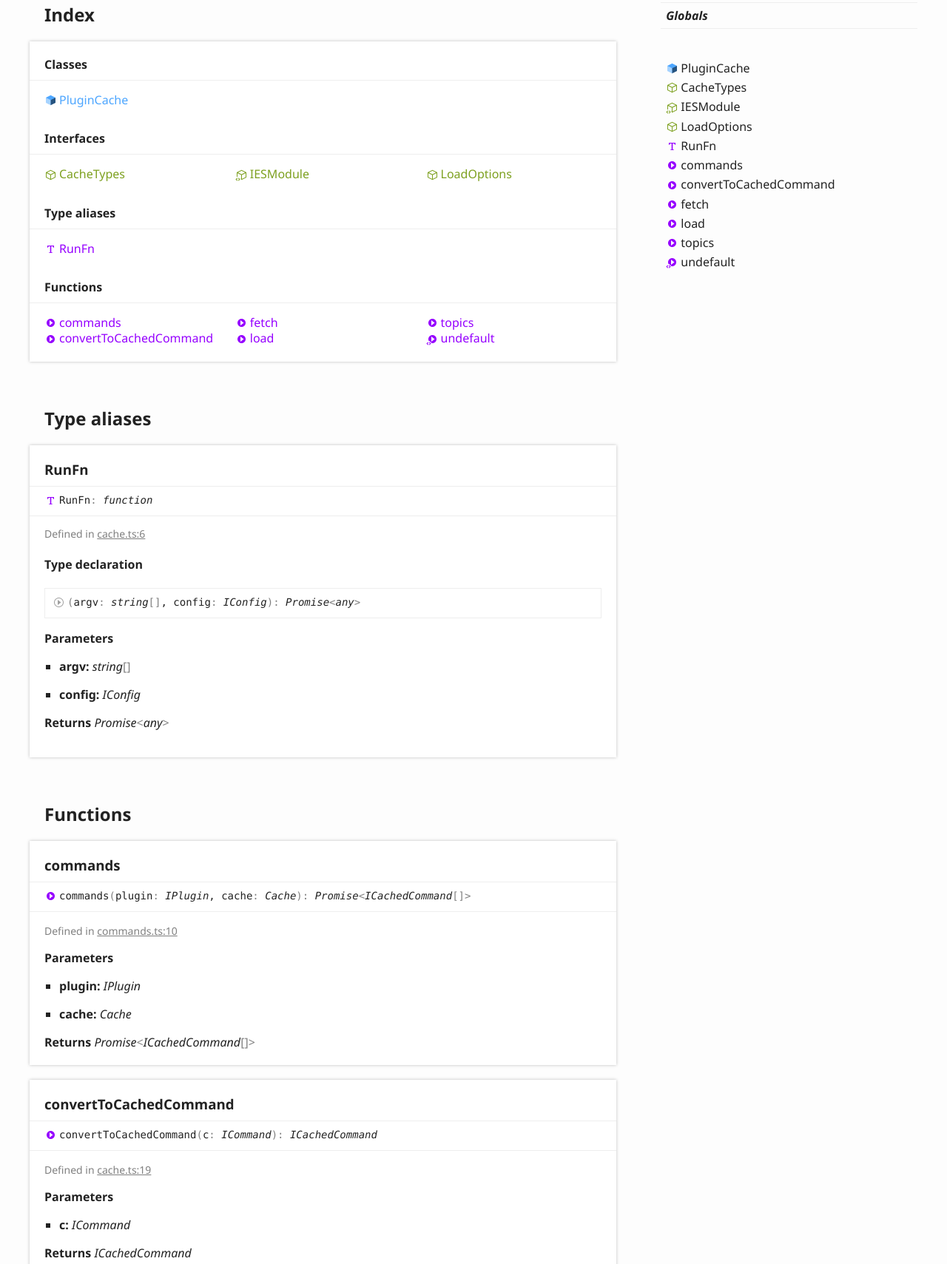
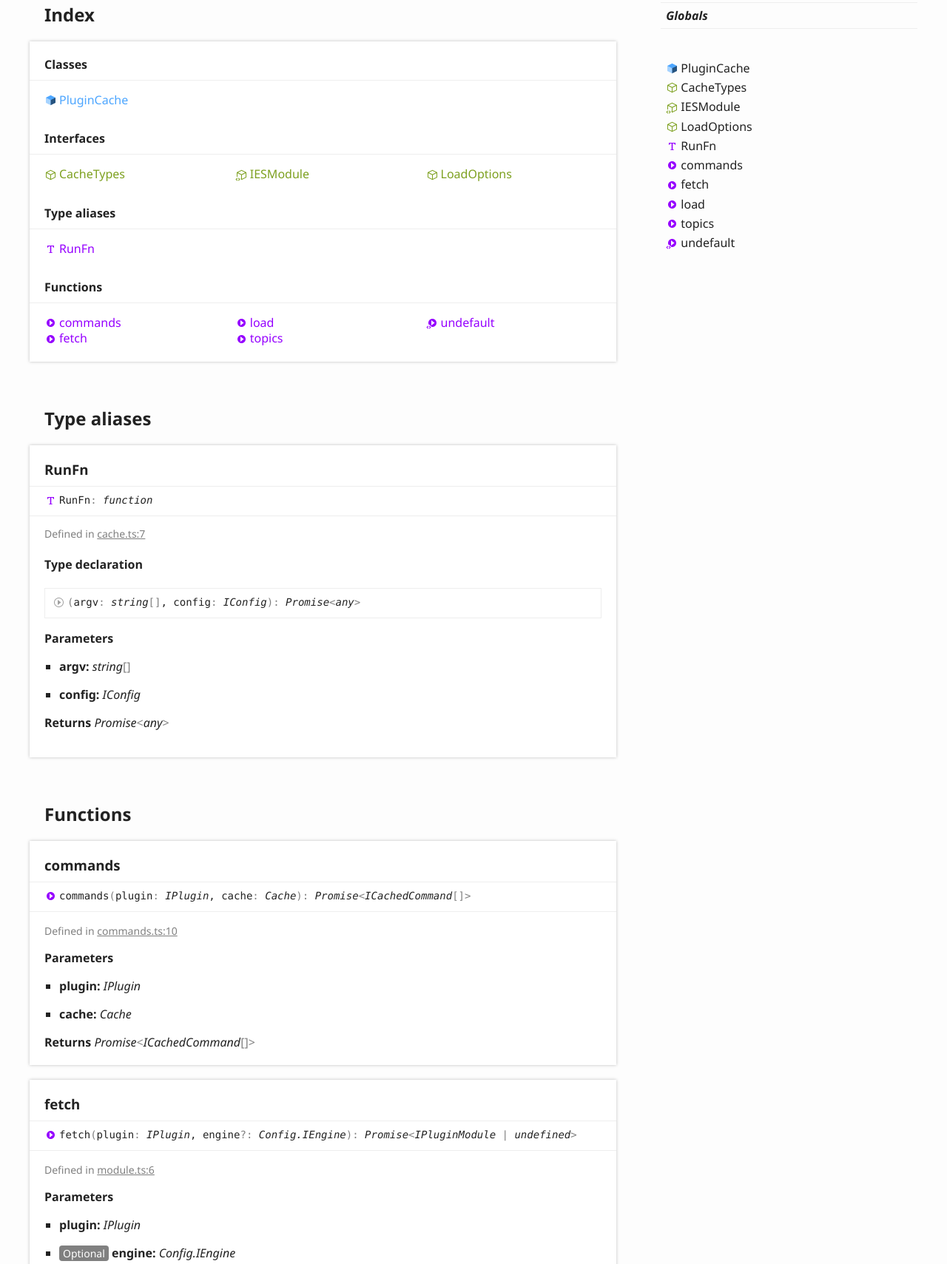
Before and after one commit to oclif/loader, a plain HTML site: page globals.html in a window 1280 px wide. Shown: the part 192-1901 px from the top of the page at 74% size. Drawn offline with Linux system fonts and the light colour scheme.

Commit message:
updates from undefined [skip ci]

```diff
--- a/globals.html
+++ b/globals.html
@@ -89,7 +89,6 @@
 							<h3>Functions</h3>
 							<ul class="tsd-index-list">
 								<li class="tsd-kind-function tsd-is-external"><a href="globals.html#commands" class="tsd-kind-icon">commands</a></li>
-								<li class="tsd-kind-function tsd-is-external"><a href="globals.html#converttocachedcommand" class="tsd-kind-icon">convert<wbr>ToCached<wbr>Command</a></li>
 								<li class="tsd-kind-function tsd-is-external"><a href="globals.html#fetch" class="tsd-kind-icon">fetch</a></li>
 								<li class="tsd-kind-function"><a href="globals.html#load" class="tsd-kind-icon">load</a></li>
 								<li class="tsd-kind-function tsd-is-external"><a href="globals.html#topics" class="tsd-kind-icon">topics</a></li>
@@ -107,7 +106,7 @@
 					<div class="tsd-signature tsd-kind-icon">Run<wbr>Fn<span class="tsd-signature-symbol">:</span> <span class="tsd-signature-type">function</span></div>
 					<aside class="tsd-sources">
 						<ul>
-							<li>Defined in <a href="https://github.com/dxcli/loader/blob/37a34c5/src/cache.ts#L6">cache.ts:6</a></li>
+							<li>Defined in <a href="https://github.com/dxcli/loader/blob/3b1c14e/src/cache.ts#L7">cache.ts:7</a></li>
 						</ul>
 					</aside>
 					<div class="tsd-type-declaration">
@@ -148,7 +147,7 @@
 						<li class="tsd-description">
 							<aside class="tsd-sources">
 								<ul>
-									<li>Defined in <a href="https://github.com/dxcli/loader/blob/37a34c5/src/commands.ts#L10">commands.ts:10</a></li>
+									<li>Defined in <a href="https://github.com/dxcli/loader/blob/3b1c14e/src/commands.ts#L10">commands.ts:10</a></li>
 								</ul>
 							</aside>
 							<h4 class="tsd-parameters-title">Parameters</h4>
@@ -165,29 +164,6 @@
 					</ul>
 				</section>
 				<section class="tsd-panel tsd-member tsd-kind-function tsd-is-external">
-					<a name="converttocachedcommand" class="tsd-anchor"></a>
-					<h3>convert<wbr>ToCached<wbr>Command</h3>
-					<ul class="tsd-signatures tsd-kind-function tsd-is-external">
-						<li class="tsd-signature tsd-kind-icon">convert<wbr>ToCached<wbr>Command<span class="tsd-signature-symbol">(</span>c<span class="tsd-signature-symbol">: </span><span class="tsd-signature-type">ICommand</span><span class="tsd-signature-symbol">)</span><span class="tsd-signature-symbol">: </span><span class="tsd-signature-type">ICachedCommand</span></li>
-					</ul>
-					<ul class="tsd-descriptions">
-						<li class="tsd-description">
-							<aside class="tsd-sources">
-								<ul>
-									<li>Defined in <a href="https://github.com/dxcli/loader/blob/37a34c5/src/cache.ts#L19">cache.ts:19</a></li>
-								</ul>
-							</aside>
-							<h4 class="tsd-parameters-title">Parameters</h4>
-							<ul class="tsd-parameters">
-								<li>
-									<h5>c: <span class="tsd-signature-type">ICommand</span></h5>
-								</li>
-							</ul>
-							<h4 class="tsd-returns-title">Returns <span class="tsd-signature-type">ICachedCommand</span></h4>
-						</li>
-					</ul>
-				</section>
-				<section class="tsd-panel tsd-member tsd-kind-function tsd-is-external">
 					<a name="fetch" class="tsd-anchor"></a>
 					<h3>fetch</h3>
 					<ul class="tsd-signatures tsd-kind-function tsd-is-external">
@@ -197,7 +173,7 @@
 						<li class="tsd-description">
 							<aside class="tsd-sources">
 								<ul>
-									<li>Defined in <a href="https://github.com/dxcli/loader/blob/37a34c5/src/module.ts#L6">module.ts:6</a></li>
+									<li>Defined in <a href="https://github.com/dxcli/loader/blob/3b1c14e/src/module.ts#L6">module.ts:6</a></li>
 								</ul>
 							</aside>
 							<h4 class="tsd-parameters-title">Parameters</h4>
@@ -223,7 +199,7 @@
 						<li class="tsd-description">
 							<aside class="tsd-sources">
 								<ul>
-									<li>Defined in <a href="https://github.com/dxcli/loader/blob/37a34c5/src/index.ts#L22">index.ts:22</a></li>
+									<li>Defined in <a href="https://github.com/dxcli/loader/blob/3b1c14e/src/index.ts#L22">index.ts:22</a></li>
 								</ul>
 							</aside>
 							<h4 class="tsd-parameters-title">Parameters</h4>
@@ -246,7 +222,7 @@
 						<li class="tsd-description">
 							<aside class="tsd-sources">
 								<ul>
-									<li>Defined in <a href="https://github.com/dxcli/loader/blob/37a34c5/src/topics.ts#L18">topics.ts:18</a></li>
+									<li>Defined in <a href="https://github.com/dxcli/loader/blob/3b1c14e/src/topics.ts#L18">topics.ts:18</a></li>
 								</ul>
 							</aside>
 							<h4 class="tsd-parameters-title">Parameters</h4>
@@ -272,7 +248,7 @@
 						<li class="tsd-description">
 							<aside class="tsd-sources">
 								<ul>
-									<li>Defined in <a href="https://github.com/dxcli/loader/blob/37a34c5/src/util.ts#L6">util.ts:6</a></li>
+									<li>Defined in <a href="https://github.com/dxcli/loader/blob/3b1c14e/src/util.ts#L6">util.ts:6</a></li>
 								</ul>
 							</aside>
 							<h4 class="tsd-type-parameters-title">Type parameters</h4>
@@ -320,9 +296,6 @@
 					</li>
 					<li class=" tsd-kind-function tsd-is-external">
 						<a href="globals.html#commands" class="tsd-kind-icon">commands</a>
-					</li>
-					<li class=" tsd-kind-function tsd-is-external">
-						<a href="globals.html#converttocachedcommand" class="tsd-kind-icon">convert<wbr>ToCached<wbr>Command</a>
 					</li>
 					<li class=" tsd-kind-function tsd-is-external">
 						<a href="globals.html#fetch" class="tsd-kind-icon">fetch</a>
```
Also changed, not shown: classes/plugincache.html (+4 -7 lines), index.html (+0 -3 lines), interfaces/cachetypes.html (+2 -5 lines), interfaces/iesmodule.html (+2 -5 lines), interfaces/loadoptions.html (+6 -9 lines).
